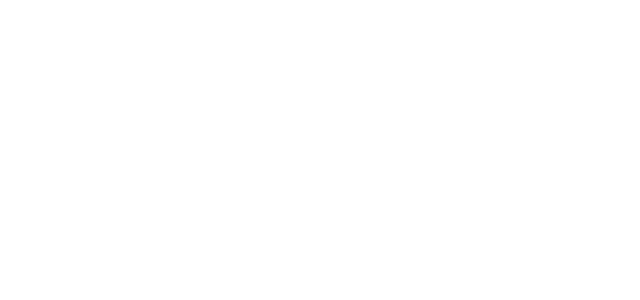
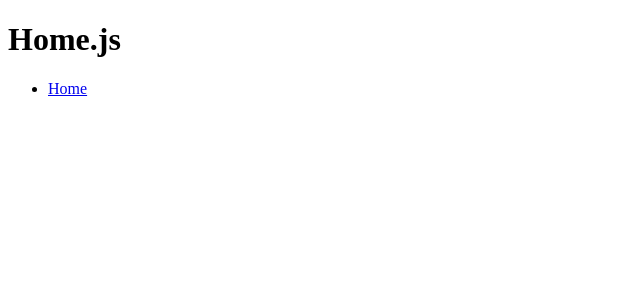
Before and after one commit to dlgustn555/react_prototype, a React (Create React App) app in the folder client/: page / in a window 1280 px wide. Shown: the top 300 px of the page, without its empty margins (0-640 px from the left). Built offline with nearby package versions, Linux system fonts and the light colour scheme.

Commit message:
[client] init 작업 #1 - react-router-dom 추가

```diff
--- a/client/package.json
+++ b/client/package.json
@@ -8,6 +8,7 @@
     "@testing-library/user-event": "^7.1.2",
     "react": "^16.13.1",
     "react-dom": "^16.13.1",
+    "react-router-dom": "^5.2.0",
     "react-scripts": "3.4.1"
   },
   "scripts": {
--- a/client/src/App.js
+++ b/client/src/App.js
@@ -1,7 +1,16 @@
-import React from "react";
+import React, { lazy, Suspense } from "react";
+import { Switch, Route } from "react-router-dom";
+
+const Home = lazy(() => import("./pages/Home"));
 
 function App() {
-  return <div className="App"></div>;
+  return (
+    <Suspense fallback={<></>}>
+      <Switch>
+        <Route exact path="/" component={Home} />
+      </Switch>
+    </Suspense>
+  );
 }
 
 export default App;
--- a/client/src/index.js
+++ b/client/src/index.js
@@ -1,10 +1,13 @@
 import React from "react";
 import ReactDOM from "react-dom";
+import { BrowserRouter } from "react-router-dom";
 import App from "./App";
 
 ReactDOM.render(
   <React.StrictMode>
-    <App />
+    <BrowserRouter>
+      <App />
+    </BrowserRouter>
   </React.StrictMode>,
   document.getElementById("root")
 );
--- /dev/null
+++ b/client/src/pages/Home.js
@@ -0,0 +1,16 @@
+import React from "react";
+import { Link } from "react-router-dom";
+const Home = () => {
+  return (
+    <>
+      <h1>Home.js</h1>
+      <ul>
+        <li>
+          <Link to="/">Home</Link>
+        </li>
+      </ul>
+    </>
+  );
+};
+
+export default Home;
```
Also changed, not shown: 1 other file (tests, documents, lock files or other folders).
